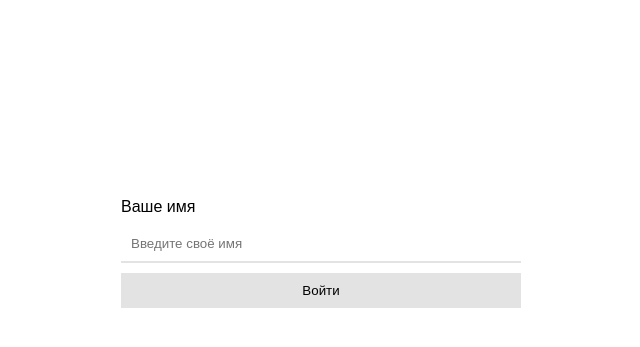
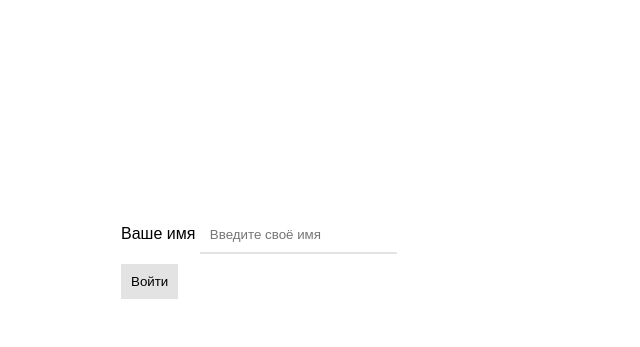
Before and after one commit to PankrashkinEA/simplemvc, a PHP site: page /login in a window 1280 px wide. Shown: the part 147-494 px from the top of the page, without its empty margins (319-959 px from the left). Run offline with PHP 8.4, Linux system fonts and the light colour scheme; some libraries are stand-ins or nearby versions.

Commit message:
Fixed styles

```diff
--- a/src/views/login.php
+++ b/src/views/login.php
@@ -3,17 +3,24 @@
   <head>
     <meta charset="UTF-8">
     <title>Авторизация и регистрация</title>
-    <link rel="stylesheet" href="/main.css">
+    <link rel="stylesheet" href="styles/login.css">
+    <!-- <link rel="stylesheet" href="https://maxcdn.bootstrapcdn.com/bootstrap/4.1.0/css/bootstrap.min.css">
+    <script src="https://ajax.googleapis.com/ajax/libs/jquery/3.3.1/jquery.min.js"></script>
+    <script src="https://cdnjs.cloudflare.com/ajax/libs/popper.js/1.14.0/umd/popper.min.js"></script>
+    <script src="https://maxcdn.bootstrapcdn.com/bootstrap/4.1.0/js/bootstrap.min.js"></script> -->
 </head>
 <body>
 
 <!-- форма авторизации -->
 
   <form action="" method="post">
-    <label>Ваше имя</label>
-      <input type="text" name="name" placeholder="Введите своё имя">
-    <button type="submit">Войти</button>
-
+    <div class="row align-items-center">
+        <div class="col-auto">
+            <label class="sr-only" for="inlineFormInput">Ваше имя</label>
+            <input type="text" class="form-control mb-2" id="inlineFormInput" name="name" placeholder="Введите своё имя">
+        </div>
+        <button type="submit">Войти</button>
+    </div>
 </form>
 </body>
 </html>
```
Also changed, not shown: src/styles/department.css (renamed from src/views/department/style.css), src/styles/login.css (renamed from src/views/main.css), src/styles/users.css (renamed from src/views/users/style.css).
